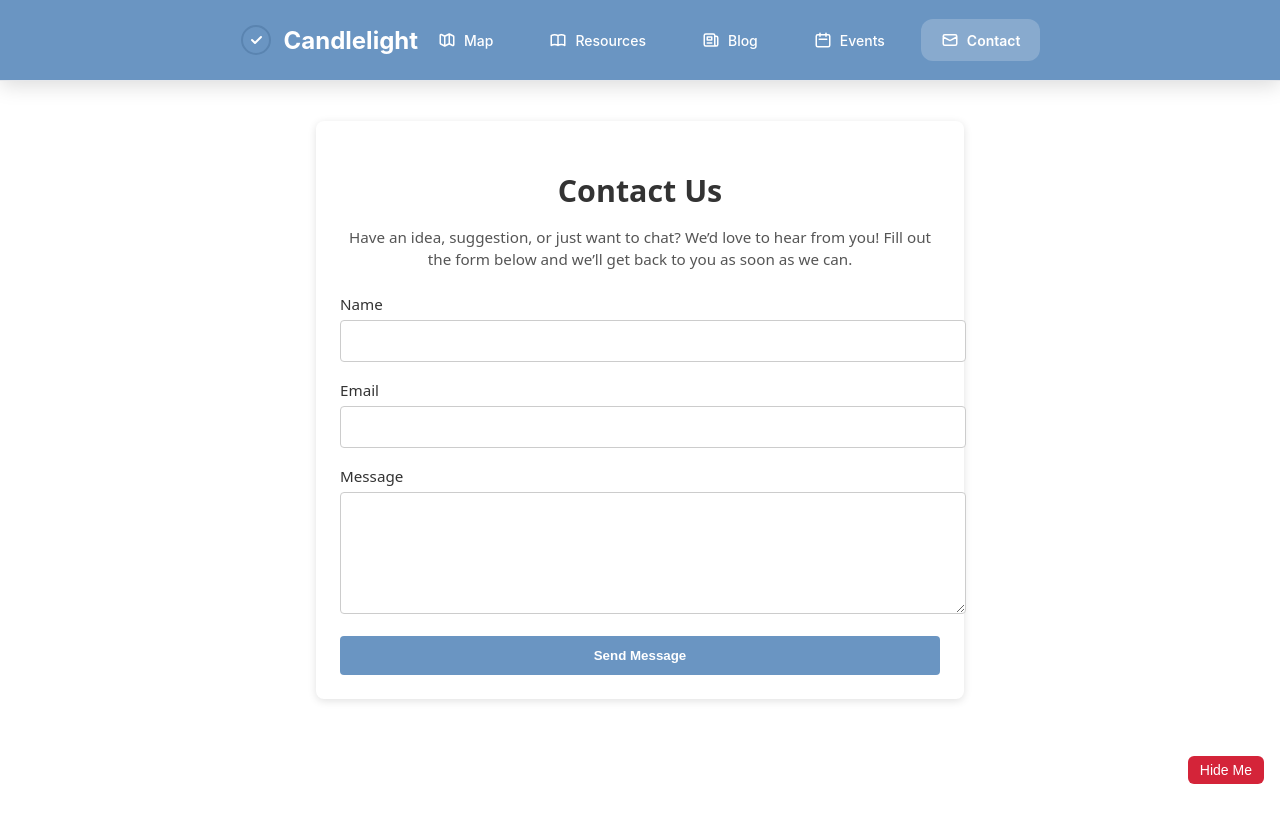
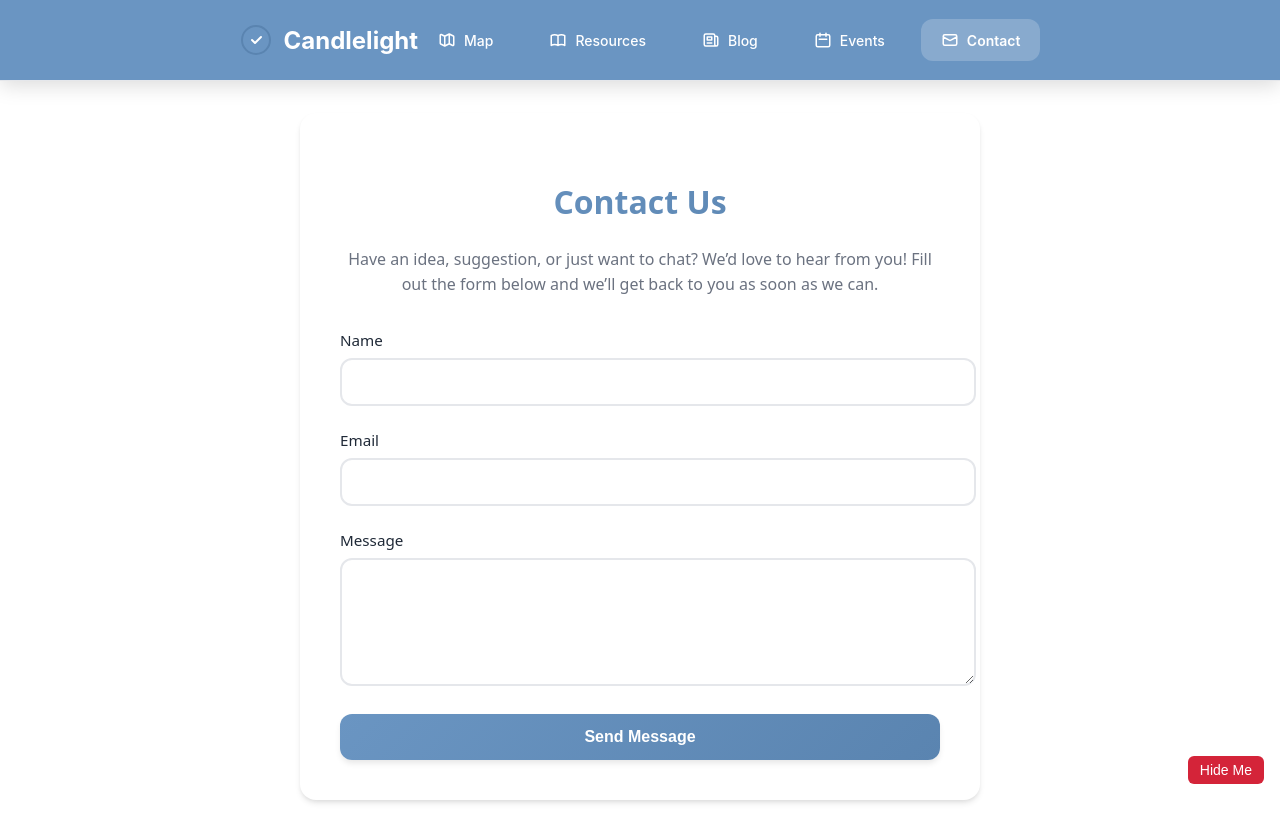
Before and after one commit to M-Vietinghoff/WSHAwarenessWebsite, a React (Create React App) app in the folder my-app/: page /contact in a window 1280 px wide. Before the commit the page ends 800 px from the top, so only its background shows below. Built offline with nearby package versions, Linux system fonts and the light colour scheme.

Commit message:
change layout

```diff
--- a/my-app/src/pages/Blog.css
+++ b/my-app/src/pages/Blog.css
@@ -33,17 +33,6 @@
   position: relative;
 }
 
-.blog-header::before {
-  content: '';
-  position: absolute;
-  top: -1rem;
-  left: 50%;
-  transform: translateX(-50%);
-  width: 60px;
-  height: 4px;
-  background: linear-gradient(135deg, var(--primary-blue), var(--primary-blue-dark));
-  border-radius: 2px;
-}
 
 .blog-title {
   font-size: 2.5rem;
--- a/my-app/src/pages/ContactUs.css
+++ b/my-app/src/pages/ContactUs.css
@@ -1,84 +1,139 @@
 /* src/pages/ContactUs.css */
+
+/* Color Variables */
+:root {
+  --primary-blue: #6a95c2;
+  --primary-blue-dark: #5a84b0;
+  --primary-blue-light: #e1ecf4;
+  --text-primary: #1f2937;
+  --text-secondary: #6b7280;
+  --background-light: #f9fafb;
+  --white: #ffffff;
+  --border-color: #e5e7eb;
+  --hover-bg: #f3f4f6;
+  --success-green: #28a745;
+}
 
 /* Container */
 .contact-wrapper {
   max-width: 600px;
-  margin: 40px auto;
-  padding: 24px;
-  background: #ffffff;           /* light background */
-  color: #333;                   /* dark text */
-  border-radius: 8px;
-  box-shadow: 0 2px 8px rgba(0,0,0,0.12);
+  margin: 2rem auto;
+  padding: 2.5rem;
+  background: var(--white);
+  border-radius: 1rem;
+  box-shadow: 0 4px 6px -1px rgba(0, 0, 0, 0.1), 0 2px 4px -1px rgba(0, 0, 0, 0.06);
   font-family: system-ui, sans-serif;
+  animation: fadeInUp 0.6s ease-out;
 }
 
 /* Heading */
 .contact-wrapper h2 {
   text-align: center;
-  margin-bottom: 16px;
-  font-size: 1.9rem;
+  margin-bottom: 1.5rem;
+  font-size: 2rem;
+  font-weight: 700;
+  background: linear-gradient(135deg, var(--primary-blue), var(--primary-blue-dark));
+  -webkit-background-clip: text;
+  -webkit-text-fill-color: transparent;
+  background-clip: text;
+  position: relative;
 }
 
-/* New blurb */
+
+/* Blurb */
 .contact-blurb {
   text-align: center;
-  margin-bottom: 24px;
-  font-size: 0.95rem;
-  line-height: 1.4;
-  color: #555;
+  margin-bottom: 2rem;
+  font-size: 1rem;
+  line-height: 1.6;
+  color: var(--text-secondary);
 }
 
-/* Labels + spacing */
+/* Form elements */
 .contact-wrapper label {
   display: block;
-  margin-bottom: 18px;
+  margin-bottom: 1.5rem;
   font-size: 0.95rem;
+  color: var(--text-primary);
 }
 
-/* Inputs & text area */
 .contact-wrapper input,
 .contact-wrapper textarea {
   width: 100%;
-  margin-top: 6px;
-  padding: 10px 12px;
-  background: #fff;
-  color: #333;
-  border: 1px solid #ccc;
-  border-radius: 4px;
+  margin-top: 0.5rem;
+  padding: 0.75rem 1rem;
+  background: var(--white);
+  color: var(--text-primary);
+  border: 2px solid var(--border-color);
+  border-radius: 0.75rem;
   font: inherit;
   resize: vertical;
+  transition: all 0.3s ease;
 }
 
 .contact-wrapper input:focus,
 .contact-wrapper textarea:focus {
   outline: none;
-  border-color: #6a95c2;
-  box-shadow: 0 0 0 2px rgba(106, 149, 194, 0.2);
+  border-color: var(--primary-blue);
+  box-shadow: 0 0 0 3px rgba(106, 149, 194, 0.1);
 }
 
 /* Submit button */
 .contact-wrapper button {
   width: 100%;
-  padding: 12px;
-  background: #6a95c2;
-  color: #fff;
+  padding: 0.875rem;
+  background: linear-gradient(135deg, var(--primary-blue), var(--primary-blue-dark));
+  color: var(--white);
   border: none;
-  border-radius: 4px;
-  font-weight: bold;
+  border-radius: 0.75rem;
+  font-weight: 600;
+  font-size: 1rem;
   cursor: pointer;
-  transition: background 120ms ease-in-out;
+  transition: all 0.3s ease;
+  box-shadow: 0 4px 6px -1px rgba(0, 0, 0, 0.1);
 }
 
 .contact-wrapper button:hover {
-  background: #5a84b0;
+  background: linear-gradient(135deg, var(--primary-blue-dark), #4a73a0);
+  transform: translateY(-2px);
+  box-shadow: 0 10px 15px -3px rgba(0, 0, 0, 0.1);
+}
+
+.contact-wrapper button:active {
+  transform: translateY(0);
 }
 
 /* Success alert */
 .alert {
-  margin-bottom: 18px;
-  padding: 10px 14px;
-  background: #28a745;
-  color: #fff;
-  border-radius: 4px;
+  margin-bottom: 1.5rem;
+  padding: 0.875rem 1rem;
+  background: var(--success-green);
+  color: var(--white);
+  border-radius: 0.5rem;
   text-align: center;
+  font-weight: 500;
 }
+
+/* Animation */
+@keyframes fadeInUp {
+  from {
+    opacity: 0;
+    transform: translateY(20px);
+  }
+  to {
+    opacity: 1;
+    transform: translateY(0);
+  }
+}
+
+/* Responsive adjustments */
+@media (max-width: 640px) {
+  .contact-wrapper {
+    padding: 1.5rem;
+    margin: 1rem auto;
+  }
+
+  .contact-wrapper h2 {
+    font-size: 1.75rem;
+  }
+}
--- a/my-app/src/pages/Resources.css
+++ b/my-app/src/pages/Resources.css
@@ -1,7 +1,22 @@
+/* Resources Component Styles */
+
+/* Color Variables */
+:root {
+  --primary-blue: #6a95c2;
+  --primary-blue-dark: #5a84b0;
+  --primary-blue-light: #e1ecf4;
+  --text-primary: #1f2937;
+  --text-secondary: #6b7280;
+  --background-light: #f9fafb;
+  --white: #ffffff;
+  --border-color: #e5e7eb;
+  --hover-bg: #f3f4f6;
+}
+
 /* Resources container */
 .resources-container {
   min-height: 100vh;
-  background-color: #f9fafb;
+  background-color: var(--background-light);
   padding: 2rem 0;
 }
 
@@ -15,18 +30,29 @@
 .resources-header {
   text-align: center;
   margin-bottom: 3rem;
+  position: relative;
 }
 
+
 .resources-title {
-  font-size: 2.25rem;
+  font-size: 2.5rem;
   font-weight: 700;
-  color: #111827;
   margin-bottom: 1rem;
+  background: linear-gradient(135deg, var(--primary-blue), var(--primary-blue-dark));
+  -webkit-background-clip: text;
+  -webkit-text-fill-color: transparent;
+  background-clip: text;
+}
+
+@media (min-width: 768px) {
+  .resources-title {
+    font-size: 3rem;
+  }
 }
 
 .resources-subtitle {
   font-size: 1.25rem;
-  color: #6b7280;
+  color: var(--text-secondary);
   max-width: 48rem;
   margin: 0 auto;
   line-height: 1.6;
@@ -70,58 +96,54 @@
   font-weight: 700;
 }
 
-/* Search Section - Fixed centering and overflow */
+/* Search Section */
 .search-section {
   margin-bottom: 2rem;
   display: flex;
-  flex-direction: column;
-  gap: 1rem;
-  align-items: center;
   justify-content: center;
-  width: 100%;
-}
-
-@media (min-width: 768px) {
-  .search-section {
-    flex-direction: row;
-    align-items: center;
-    justify-content: center;
-    gap: 1.5rem;
-  }
 }
 
 .search-container {
   position: relative;
+  max-width: 28rem;
   width: 100%;
-  max-width: 28rem;
 }
 
 .search-input {
   width: 100%;
   padding: 0.75rem 1rem;
-  padding-right: 2.5rem;
-  border: 1px solid #d1d5db;
-  border-radius: 0.5rem;
+  padding-right: 3rem;
+  border: 2px solid var(--border-color);
+  border-radius: 0.75rem;
   outline: none;
   transition: all 0.3s ease;
-  box-sizing: border-box;
+  font-size: 1rem;
+  background-color: var(--white);
+  box-shadow: 0 2px 4px rgba(0, 0, 0, 0.05);
 }
 
 .search-input:focus {
-  ring: 2px;
-  ring-color: #6a95c2;
-  border-color: transparent;
-  box-shadow: 0 0 0 2px rgba(106, 149, 194, 0.5);
+  border-color: var(--primary-blue);
+  box-shadow: 0 0 0 3px rgba(106, 149, 194, 0.1);
+}
+
+.search-input::placeholder {
+  color: var(--text-secondary);
 }
 
 .search-icon {
   position: absolute;
-  right: 0.75rem;
+  right: 1rem;
   top: 50%;
   transform: translateY(-50%);
   height: 1.25rem;
   width: 1.25rem;
-  color: #9ca3af;
+  color: var(--text-secondary);
+  transition: color 0.3s ease;
+}
+
+.search-input:focus + .search-icon {
+  color: var(--primary-blue);
 }
 
 .category-filter {
@@ -130,26 +152,24 @@
 
 .category-select {
   padding: 0.75rem 1rem;
-  border: 1px solid #d1d5db;
-  border-radius: 0.5rem;
-  background-color: white;
+  border: 2px solid var(--border-color);
+  border-radius: 0.75rem;
+  background-color: var(--white);
   outline: none;
   transition: all 0.3s ease;
   min-width: 200px;
-  box-sizing: border-box;
+  box-shadow: 0 2px 4px rgba(0, 0, 0, 0.05);
 }
 
 .category-select:focus {
-  ring: 2px;
-  ring-color: #6a95c2;
-  border-color: transparent;
-  box-shadow: 0 0 0 2px rgba(106, 149, 194, 0.5);
+  border-color: var(--primary-blue);
+  box-shadow: 0 0 0 3px rgba(106, 149, 194, 0.1);
 }
 
 /* Results Count */
 .results-count {
   margin-bottom: 1.5rem;
-  color: #6b7280;
+  color: var(--text-secondary);
   text-align: center;
 }
 
@@ -175,7 +195,7 @@
 
 /* Resource Cards */
 .resource-card {
-  background-color: white;
+  background-color: var(--white);
   border-radius: 0.5rem;
   box-shadow: 0 1px 3px 0 rgba(0, 0, 0, 0.1), 0 1px 2px 0 rgba(0, 0, 0, 0.06);
   overflow: hidden;
@@ -210,8 +230,8 @@
   position: absolute;
   top: 0.75rem;
   left: 0.75rem;
-  background-color: #6a95c2;
-  color: white;
+  background-color: var(--primary-blue);
+  color: var(--white);
   padding: 0.25rem 0.5rem;
   border-radius: 0.25rem;
   font-size: 0.75rem;
@@ -228,13 +248,13 @@
   justify-content: flex-end;
   margin-bottom: 0.75rem;
   font-size: 0.875rem;
-  color: #6b7280;
+  color: var(--text-secondary);
 }
 
 .resource-title {
   font-size: 1.25rem;
   font-weight: 700;
-  color: #111827;
+  color: var(--text-primary);
   margin-bottom: 0.75rem;
   transition: color 0.3s ease;
   cursor: pointer;
@@ -242,11 +262,11 @@
 }
 
 .resource-title:hover {
-  color: #6a95c2;
+  color: var(--primary-blue);
 }
 
 .resource-description {
-  color: #6b7280;
+  color: var(--text-secondary);
   margin-bottom: 1rem;
   line-height: 1.6;
   display: -webkit-box;
@@ -265,16 +285,16 @@
 
 .service-tag {
   display: inline-block;
-  background-color: #f3f4f6;
-  color: #374151;
+  background-color: var(--hover-bg);
+  color: var(--text-primary);
   font-size: 0.75rem;
   padding: 0.25rem 0.5rem;
   border-radius: 0.25rem;
 }
 
 .service-tag.more-services {
-  background-color: #e5e7eb;
-  color: #6b7280;
+  background-color: var(--border-color);
+  color: var(--text-secondary);
   font-style: italic;
 }
 
@@ -284,7 +304,7 @@
   flex-direction: column;
   gap: 1rem;
   padding-top: 1rem;
-  border-top: 1px solid #e5e7eb;
+  border-top: 1px solid var(--border-color);
 }
 
 @media (min-width: 640px) {
@@ -310,28 +330,28 @@
 .contact-icon {
   height: 1rem;
   width: 1rem;
-  color: #6a95c2;
+  color: var(--primary-blue);
   flex-shrink: 0;
 }
 
 .contact-link {
-  color: #111827;
+  color: var(--text-primary);
   font-weight: 500;
   text-decoration: none;
   transition: color 0.3s ease;
 }
 
 .contact-link:hover {
-  color: #6a95c2;
+  color: var(--primary-blue);
 }
 
 .location-text {
-  color: #6b7280;
+  color: var(--text-secondary);
   font-size: 0.875rem;
 }
 
 .website-link {
-  color: #6a95c2;
+  color: var(--primary-blue);
   font-size: 0.875rem;
   font-weight: 500;
   text-decoration: none;
@@ -340,7 +360,7 @@
 }
 
 .website-link:hover {
-  color: #5a85b2;
+  color: var(--primary-blue-dark);
 }
 
 /* No Results */
@@ -353,26 +373,26 @@
   margin: 0 auto 0.5rem;
   height: 3rem;
   width: 3rem;
-  color: #9ca3af;
+  color: var(--text-secondary);
 }
 
 .no-results-title {
   margin-top: 0.5rem;
   font-size: 0.875rem;
   font-weight: 500;
-  color: #111827;
+  color: var(--text-primary);
 }
 
 .no-results-text {
   margin-top: 0.25rem;
   font-size: 0.875rem;
-  color: #6b7280;
+  color: var(--text-secondary);
 }
 
 /* Help Section */
 .help-section {
   margin-top: 4rem;
-  background-color: #6a95c2;
+  background-color: var(--primary-blue);
   border-radius: 0.5rem;
   padding: 2rem;
   text-align: center;
@@ -381,7 +401,7 @@
 .help-title {
   font-size: 1.5rem;
   font-weight: 700;
-  color: white;
+  color: var(--white);
   margin-bottom: 1rem;
 }
 
@@ -417,19 +437,19 @@
 }
 
 .help-button.primary {
-  background-color: white;
-  color: #6a95c2;
+  background-color: var(--white);
+  color: var(--primary-blue);
 }
 
 .help-button.primary:hover {
-  background-color: #f3f4f6;
+  background-color: var(--hover-bg);
   transform: translateY(-1px);
 }
 
 .help-button.secondary {
   background-color: transparent;
-  color: white;
-  border: 1px solid white;
+  color: var(--white);
+  border: 1px solid var(--white);
 }
 
 .help-button.secondary:hover {
@@ -450,15 +470,17 @@
   }
 }
 
+@media (min-width: 1280px) {
+  .resources-wrapper {
+    padding: 0 3rem;
+  }
+}
+
 /* Accessibility */
 .search-input:focus,
-.category-select:focus {
-  outline: 2px solid #6a95c2;
-  outline-offset: 2px;
-}
-
+.category-select:focus,
 .resource-card:focus-within {
-  outline: 2px solid #6a95c2;
+  outline: 2px solid var(--primary-blue);
   outline-offset: 2px;
 }
 
```
